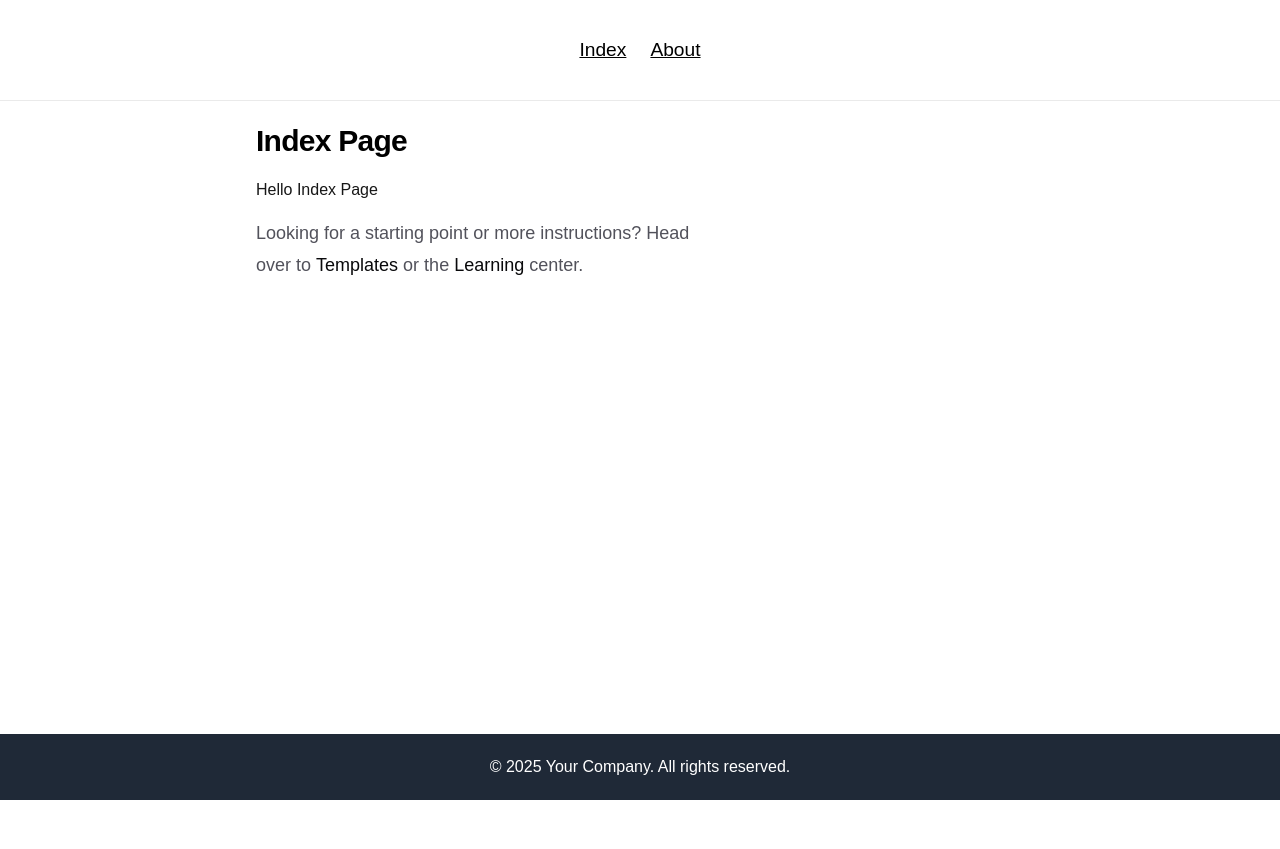
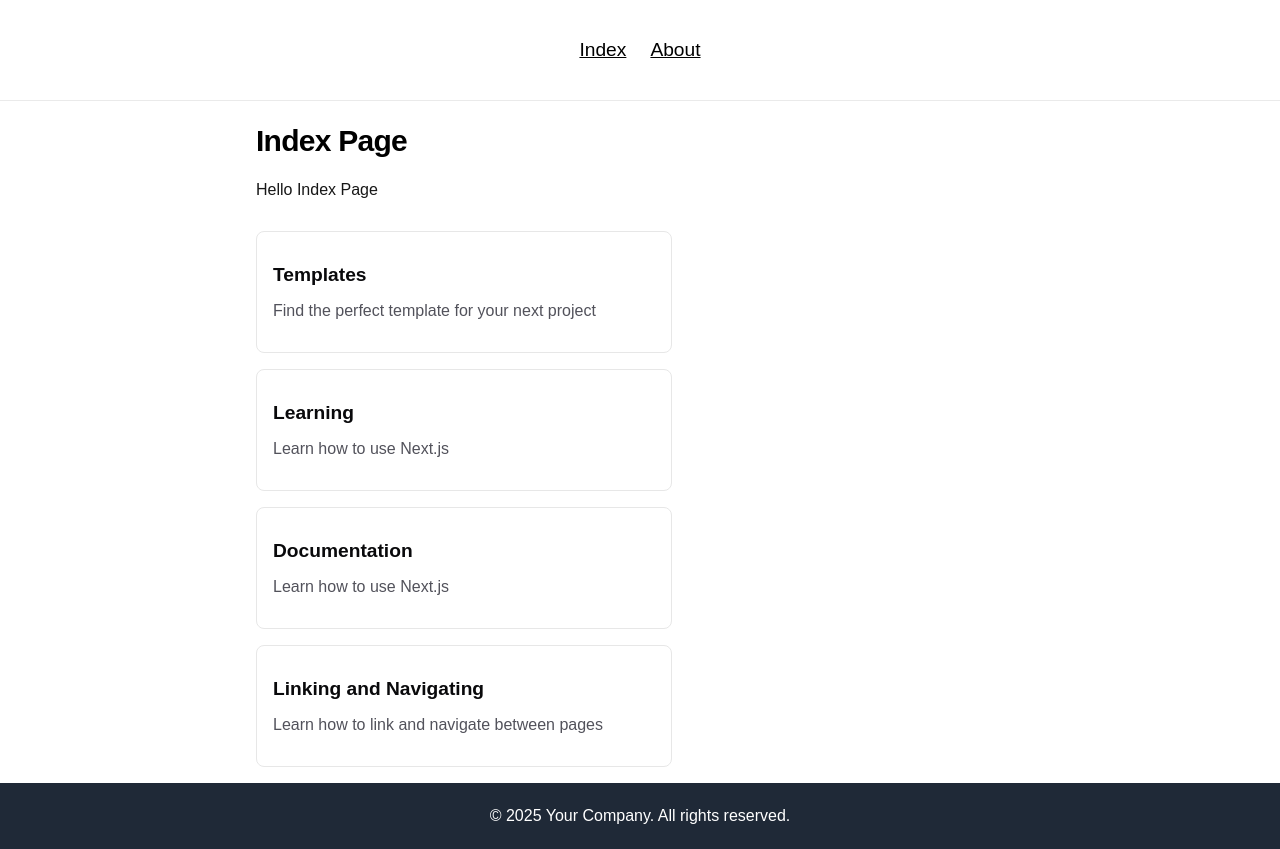
Before and after one commit to kazuhiro17/study-react, a Next.js app: page / in a window 1280 px wide. Before the commit the page ends 800 px from the top, so only its background shows below. Built offline with nearby package versions, Linux system fonts and the light colour scheme.

Commit message:
refactor:map関数でLinkコンポーネントをリファクタリング

```diff
--- a/src/components/Links.module.css
+++ b/src/components/Links.module.css
@@ -1,8 +1,43 @@
+.list {
+  margin-top: 2rem;
+  padding: initial;
+  max-width: 26rem;
+  list-style: none;
+}
+
+.item + .item {
+  margin-top: 1rem;
+}
+
+.link {
+  padding: 1rem;
+  display: block;
+  color: rgb(9 9 11); /* text-zinc-950 */
+  border: 1px solid #e7e7e7;
+  border-radius: 0.5rem;
+  transition: border-color 0.3s ease-out;
+}
+
+@media (prefers-color-scheme: dark) {
+  .link {
+    color: rgb(250 250 249); /* dark:text-zinc-50 */
+  }
+}
+
+@media (any-hover: hover) {
+  .link:hover {
+    border-color: #0070f3;
+  }
+}
+
+.title {
+  font-size: 1.2rem;
+}
+
 .description {
-  max-width: 28rem; /* max-w-md */
-  font-size: 1.125rem; /* text-lg */
-  line-height: 2rem; /* leading-8 */
-  color: rgb(82 82 91); /* text-zinc-600 */
+  font-size: 1rem;
+  color: rgb(82 82 91);
+  transition: color 0.3s ease-out;
 }
 
 @media (prefers-color-scheme: dark) {
@@ -11,13 +46,8 @@
   }
 }
 
-.link {
-  font-weight: 500; /* font-medium */
-  color: rgb(9 9 11); /* text-zinc-950 */
-}
-
-@media (prefers-color-scheme: dark) {
-  .link {
-    color: rgb(250 250 249); /* dark:text-zinc-50 */
+@media (any-hover: hover) {
+  .link:hover .description {
+    color: #0070f3;
   }
 }
--- a/src/components/Links.tsx
+++ b/src/components/Links.tsx
@@ -1,23 +1,39 @@
 import styles from "@/components/Links.module.css";
+
+const ITEMS = [
+  {
+    href: "https://vercel.com/templates?framework=next.js&utm_source=create-next-app&utm_medium=appdir-template-tw&utm_campaign=create-next-app",
+    title: "Templates",
+    description: "Find the perfect template for your next project",
+  },
+  {
+    href: "https://nextjs.org/learn?utm_source=create-next-app&utm_medium=appdir-template-tw&utm_campaign=create-next-app",
+    title: "Learning",
+    description: "Learn how to use Next.js",
+  },
+  {
+    href: "https://nextjs.org/docs?utm_source=create-next-app&utm_medium=appdir-template-tw&utm_campaign=create-next-app",
+    title: "Documentation",
+    description: "Learn how to use Next.js",
+  },
+  {
+    href: "https://nextjs.org/docs/app/building-your-application/routing/linking-and-navigating?utm_source=create-next-app&utm_medium=appdir-template-tw&utm_campaign=create-next-app",
+    title: "Linking and Navigating",
+    description: "Learn how to link and navigate between pages",
+  },
+];
 
 export function Links() {
   return (
-    <p className={styles.description}>
-      Looking for a starting point or more instructions? Head over to{" "}
-      <a
-        href="https://vercel.com/templates?framework=next.js&utm_source=create-next-app&utm_medium=appdir-template-tw&utm_campaign=create-next-app"
-        className={styles.link}
-      >
-        Templates
-      </a>{" "}
-      or the{" "}
-      <a
-        href="https://nextjs.org/learn?utm_source=create-next-app&utm_medium=appdir-template-tw&utm_campaign=create-next-app"
-        className={styles.link}
-      >
-        Learning
-      </a>{" "}
-      center.
-    </p>
+    <ul className={styles.list}>
+      {ITEMS.map((item) => (
+        <li key={item.href} className={styles.item}>
+          <a href={item.href} className={styles.link}>
+            <h2 className={styles.title}>{item.title}</h2>
+            <p className={styles.description}>{item.description}</p>
+          </a>
+        </li>
+      ))}
+    </ul>
   );
 }
```
